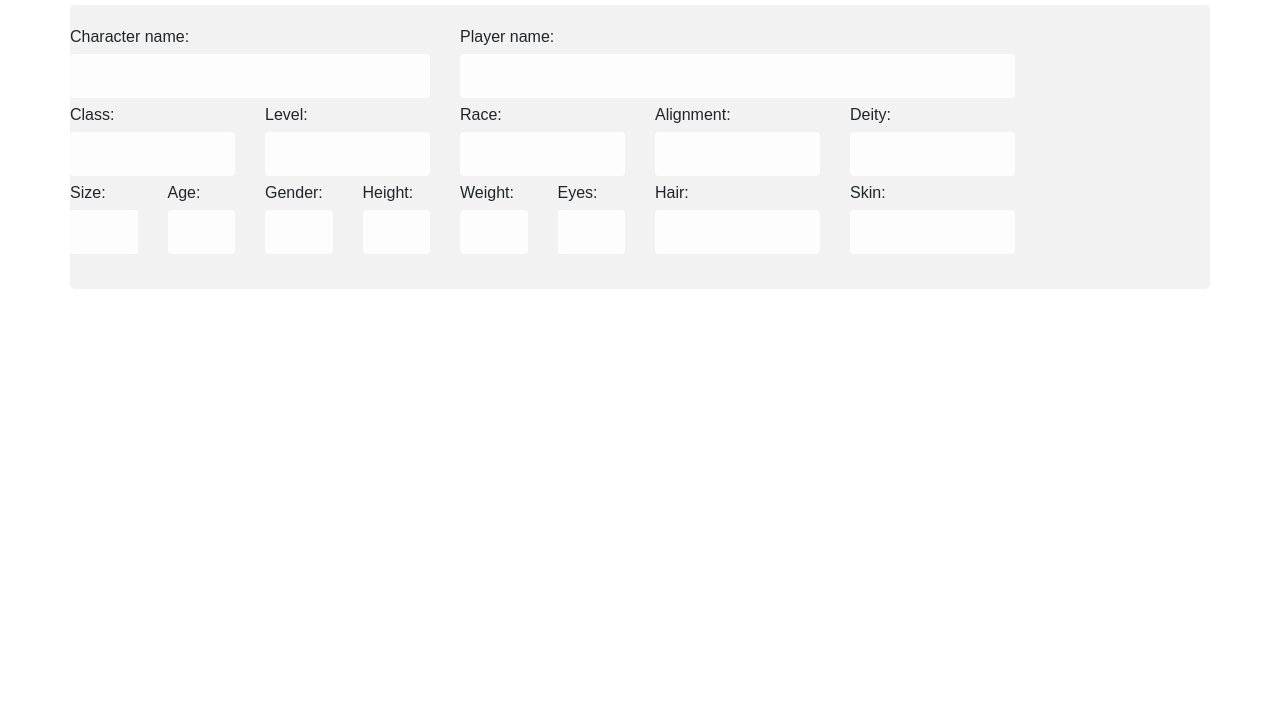
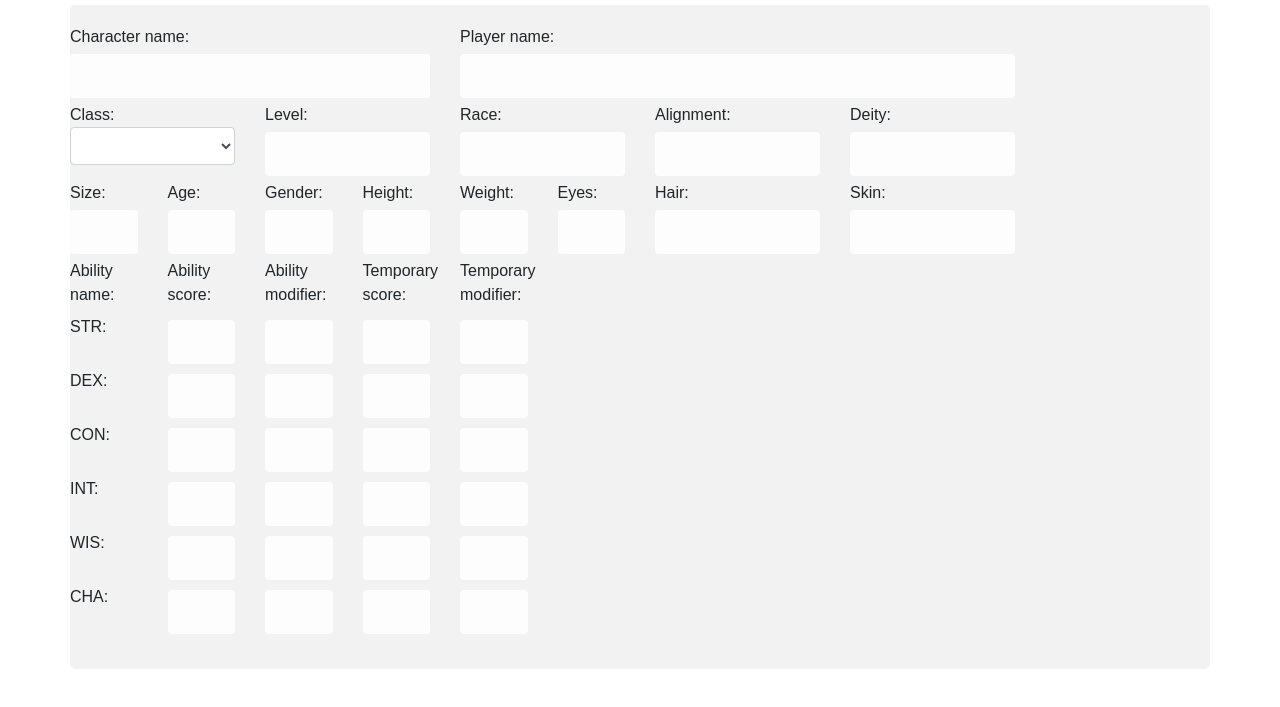
Before and after one commit to CliveSlatter/ADND_CharacterGenerator, a plain HTML site: page resources/client/index.html in a window 1280 px wide. Shown: the part 51-758 px from the top of the page. Drawn offline with Linux system fonts and the light colour scheme.

Commit message:
Abilities added

```diff
--- a/resources/client/index.html
+++ b/resources/client/index.html
@@ -21,7 +21,7 @@
         <div class="col-6 d-inline-block">Player name:<input type="text" name="pName"></div>
     </div>
     <div class="row">
-        <div class="col-2 d-inline-block">Class:<input type="text" name="class"></div>
+        <div class="col-2 d-inline-block">Class:<select class="form-control"></select></div>
         <div class="col-2 d-inline-block">Level:<input type="text" name="level"></div>
         <div class="col-2 d-inline-block">Race:<input type="text" name="race"></div>
         <div class="col-2 d-inline-block">Alignment:<input type="text" name="alignment"></div>
@@ -36,10 +36,62 @@
         <div class="col-1 d-inline-block">Eyes:<input type="text" name="eyes"></div>
         <div class="col-2 d-inline-block">Hair:<input type="text" name="hair"></div>
         <div class="col-2 d-inline-block">Skin:<input type="text" name="skin"></div>
+    </div>
 
+    <div class="row" id="abilityList">
+        <div class="col-1 d-inline-block"><label>Ability name:</label></div>
+        <div class="col-1 d-inline-block"><label>Ability score:</label></div>
+        <div class="col-1 d-inline-block"><label>Ability modifier:</label></div>
+        <div class="col-1 d-inline-block"><label>Temporary score:</label></div>
+        <div class="col-1 d-inline-block"><label>Temporary modifier:</label></div>
     </div>
-    <div class="row" id="abilityList">
 
+    <div class="row">
+        <div class="col-1 d-inline-block"><label>STR:</label></div>
+        <div class="col-1 d-inline-block"><input type="text" name="str_as"></div>
+        <div class="col-1 d-inline-block"><input type="text" name="str_am"></div>
+        <div class="col-1 d-inline-block"><input type="text" name="str_ts"></div>
+        <div class="col-1 d-inline-block"><input type="text" name="str_tm"></div>
+    </div>
+
+    <div class="row">
+        <div class="col-1 d-inline-block"><label>DEX:</label></div>
+        <div class="col-1 d-inline-block"><input type="text" name="dex_as"></div>
+        <div class="col-1 d-inline-block"><input type="text" name="dex_am"></div>
+        <div class="col-1 d-inline-block"><input type="text" name="dex_ts"></div>
+        <div class="col-1 d-inline-block"><input type="text" name="dex_tm"></div>
+    </div>
+
+    <div class="row">
+        <div class="col-1 d-inline-block"><label>CON:</label></div>
+        <div class="col-1 d-inline-block"><input type="text" name="con_as"></div>
+        <div class="col-1 d-inline-block"><input type="text" name="con_am"></div>
+        <div class="col-1 d-inline-block"><input type="text" name="con_ts"></div>
+        <div class="col-1 d-inline-block"><input type="text" name="con_tm"></div>
+    </div>
+
+    <div class="row">
+        <div class="col-1 d-inline-block"><label>INT:</label></div>
+        <div class="col-1 d-inline-block"><input type="text" name="int_as"></div>
+        <div class="col-1 d-inline-block"><input type="text" name="int_am"></div>
+        <div class="col-1 d-inline-block"><input type="text" name="int_ts"></div>
+        <div class="col-1 d-inline-block"><input type="text" name="int_tm"></div>
+    </div>
+
+    <div class="row">
+        <div class="col-1 d-inline-block"><label>WIS:</label></div>
+        <div class="col-1 d-inline-block"><input type="text" name="wis_as"></div>
+        <div class="col-1 d-inline-block"><input type="text" name="wis_am"></div>
+        <div class="col-1 d-inline-block"><input type="text" name="wis_ts"></div>
+        <div class="col-1 d-inline-block"><input type="text" name="wis_tm"></div>
+    </div>
+
+    <div class="row">
+        <div class="col-1 d-inline-block"><label>CHA:</label></div>
+        <div class="col-1 d-inline-block"><input type="text" name="cha_as"></div>
+        <div class="col-1 d-inline-block"><input type="text" name="cha_am"></div>
+        <div class="col-1 d-inline-block"><input type="text" name="cha_ts"></div>
+        <div class="col-1 d-inline-block"><input type="text" name="cha_tm"></div>
     </div>
 </div>
 
--- a/resources/client/js/character.js
+++ b/resources/client/js/character.js
@@ -25,7 +25,7 @@ function addAbilitiesTable(){
         + `</div>`;
     trackHTML += `</div>`;
 
-    $('#trackList').html(trackHTML);
+    $('#abilityList').html(trackHTML);
 }
 
 });
```
Also changed, not shown: 1 other file.
